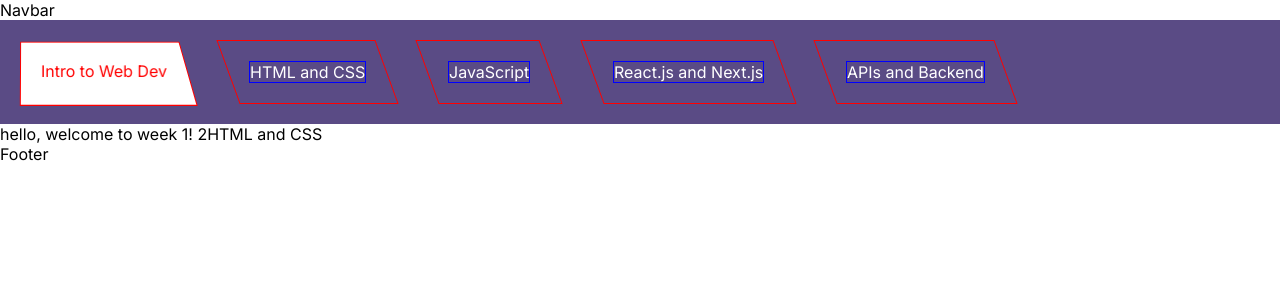
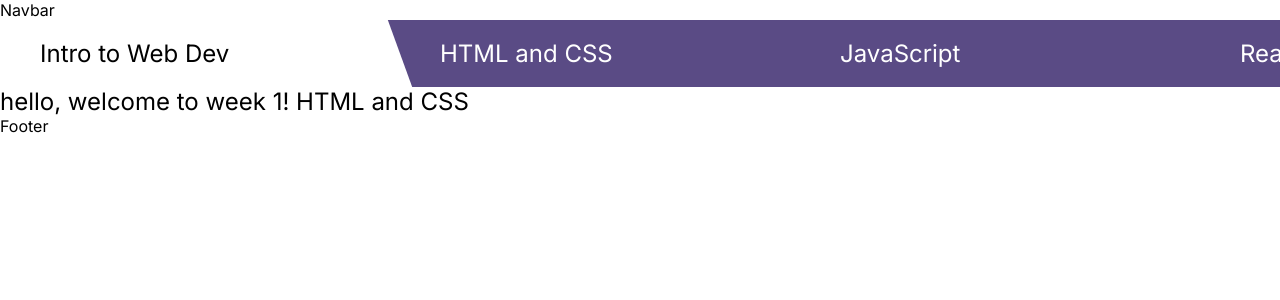
Before and after one commit to include-davis/cohort-platform, a Next.js app: page /workshop/1 in a window 1280 px wide. Shown: the top 300 px of the page. Built offline with nearby package versions, Linux system fonts and the light colour scheme.

Commit message:
feat: Navbar layout tweaks

```diff
--- a/app/workshop/[num]/page.jsx
+++ b/app/workshop/[num]/page.jsx
@@ -5,15 +5,29 @@ import styles from "./workshop.module.scss";
 
 // params: { num: string }
 export default function Workshop({ params }){
-    const workshopTitles = [[1, "Intro to Web Dev"], [2, "HTML and CSS"], [3, "JavaScript"], [4, "React.js and Next.js"], [5, "APIs and Backend"]];
+    const workshopTitles = ["Intro to Web Dev", "HTML and CSS", "JavaScript", "React.js and Next.js", "APIs and Backend"];
+    const navItems = []
+    for (let i = 0; i < workshopTitles.length; i ++) {
+        navItems.push([i + 1, workshopTitles[i]])
+        if (i != workshopTitles.length - 1){
+            navItems.push([workshopTitles.length * 2 - i, "divider"]);
+        }
+    }
     const [num, setNum] = useState(params.num);
 
     return(
         <div className={styles.workshop}>
             <nav className={styles.workshopNav}>
-                { workshopTitles.map((workshop) =>
-                    <div className={[styles.navTab, (workshop[0] == 1) ? styles.firstNavTab : styles.laterNavTab, (workshop[0] == num)? styles.selectedTab : null].join(' ')} key={workshop[0]}>
-                        <p>{workshop[1]}</p>
+                { navItems.map((item) =>
+                    <div key={item[0]} className={styles.tabContainer}>
+                        { item[1] == "divider" ?
+                            <div className={styles.divider}></div>
+                            :
+                            <div className={[styles.navTab, (item[0] == 1) ? styles.firstNavTab : styles.laterNavTab, (item[0] == num)? styles.selectedTab : null].join(' ')}>
+                                {item[0] == num && <div className={styles.overlap}></div>}
+                                <p>{item[1]}</p>
+                            </div>
+                        }
                     </div>
                 ) }
             </nav>
--- a/app/workshop/[num]/workshop.module.scss
+++ b/app/workshop/[num]/workshop.module.scss
@@ -1,41 +1,74 @@
 .workshop {
     --skew-angle: 20deg;
+    --tab-width: 400px;
+    --nav-height: 67px;
+    font-size: 1.5rem;
 }
 
 .workshopNav {
     background-color: var(--include-purple-light);
     display: flex;
-    gap: 40px;
-    padding: 20px;
+    // border: 1px solid blue;
+    height: var(--nav-height);
+    overflow: auto;
+}
+
+.tabContainer {
+    // padding: 20px;
+    color: white;
+    // border: 1px solid red;
+    display: flex;
+    flex-direction: row;
+    align-items: stretch;
+    justify-content: stretch;
 }
 
 .navTab {
+    display: flex;
+    flex-direction: column;
+    align-items: center;
     padding: 20px;
-    color: white;
-    border: 1px solid red;
-    //
-
+    padding-left: 40px;
+    // border: 1px solid blue;
 }
 
-.firstNavTab {
-    transform: perspective(10px) rotateX(1deg) skewx(8deg);
+// .firstNavTab {
+//     transform: perspective(var(--first-perspective)) rotateX(var(--first-rotate)) skewx(var(--first-skew)) translateY(var(--first-translate)) scaleY(var(--first-scale));
+//     border: 1px solid red;
+// }
+
+// .firstNavTab > p {
+//     transform: perspective(var(--first-perspective)) rotateX(calc(-1 * var(--first-rotate))) skewx(calc(-1 * var(--first-skew))) translateY(calc(-1 * var(--first-translate)));
+// }
+
+.navTab {
+    transform: perspective(20px) skewx(var(--skew-angle));
+    // border: 1px solid red;
+    display: flex;
+    flex-direction: row;
+    width: var(--tab-width);
 }
 
-.firstNavTab > p {
-    color: red;
-    transform: perspective(10px) rotateX(-1deg) skewx(-8deg);
+.navTab > * {
+    transform: skewx(calc(var(--skew-angle) * -1));
 }
 
-.laterNavTab {
-    transform: perspective(20px) skewx(var(--skew-angle));
-}
-
-.laterNavTab > p {
-    transform: skewx(calc(var(--skew-angle) * -1));
-    border: 1px solid blue;
+.overlap {
+    position: absolute;
+    // left: -10px;
+    left: -15px;
+    background-color: white;
+    height: var(--nav-height);
+    width: 30px;
 }
 
 .selectedTab {
     background-color: white;
     color: black;
 }
+
+.divider {
+    background-color: white;
+    // padding: 20px;
+    transform: skewx(var(--skew-angle));
+}
```
